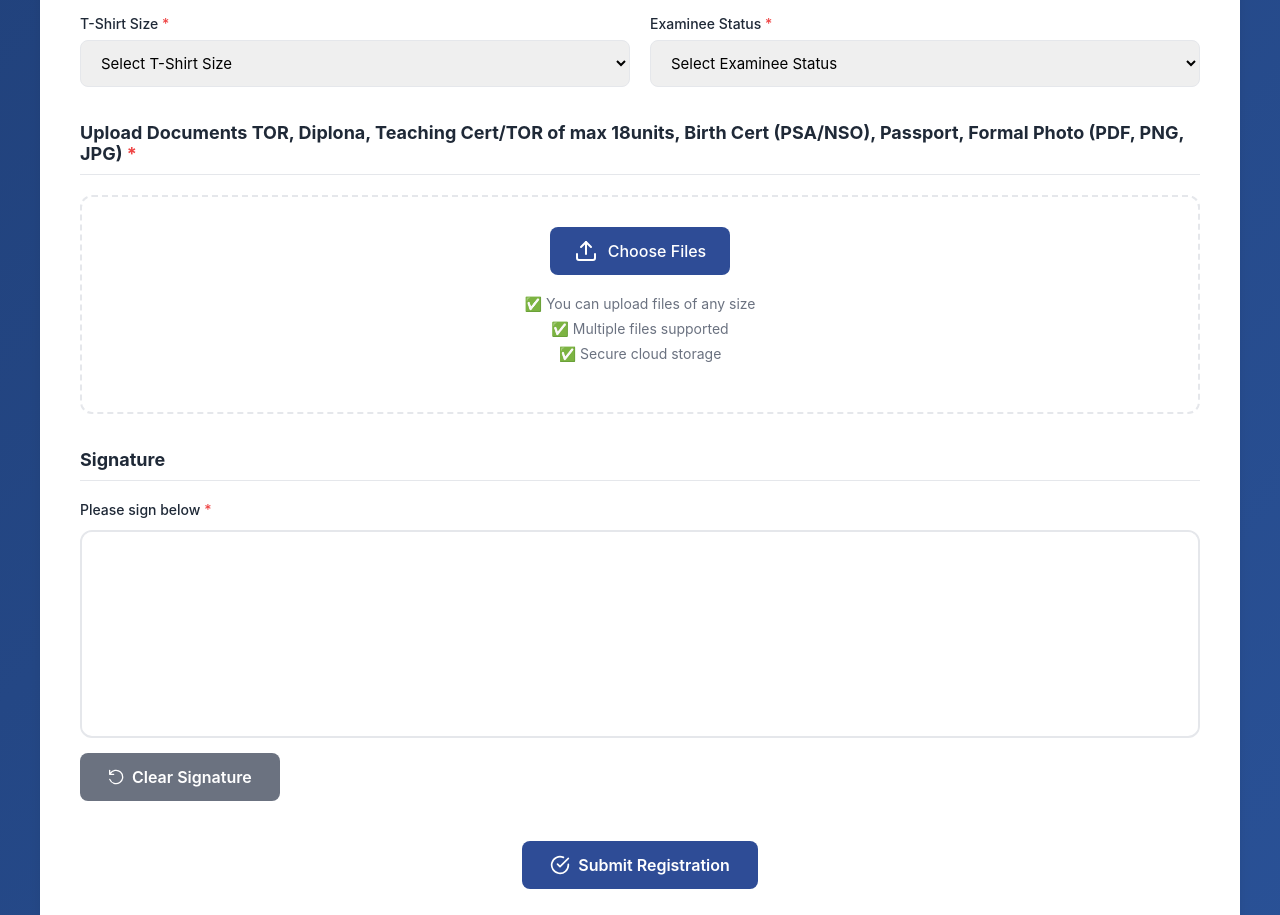
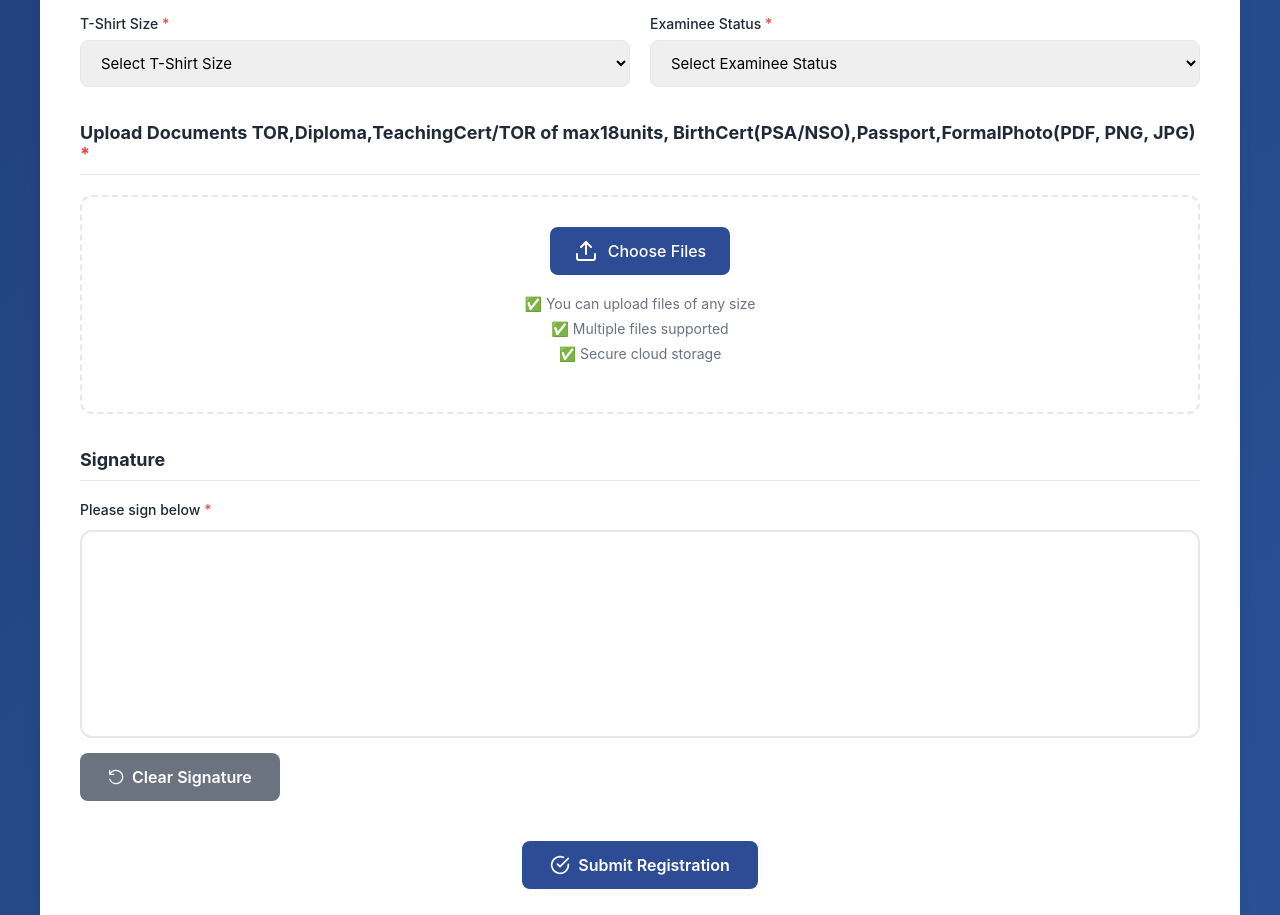
Before and after one commit to Dev-hebz/tsok-registration, a website: page index.html in a window 1280 px wide. Shown: the part 1000-1915 px from the top of the page. Drawn offline with nearby package versions, Linux system fonts and the light colour scheme.

Commit message:
Update index.html

```diff
--- a/index.html
+++ b/index.html
@@ -155,7 +155,7 @@
 
                     <!-- Document Upload -->
                     <div class="form-section">
-                        <h3>Upload Documents TOR, Diplona, Teaching Cert/TOR of max 18units, Birth Cert (PSA/NSO), Passport, Formal Photo (PDF, PNG, JPG) <span class="required">*</span></h3>
+                        <h3>Upload Documents TOR,Diploma,TeachingCert/TOR of max18units, BirthCert(PSA/NSO),Passport,FormalPhoto(PDF, PNG, JPG) <span class="required">*</span></h3>
                         <div class="upload-container">
                             <input type="file" id="documents" name="documents" accept=".pdf,.png,.jpg,.jpeg" multiple required>
                             <label for="documents" class="upload-label">
```
